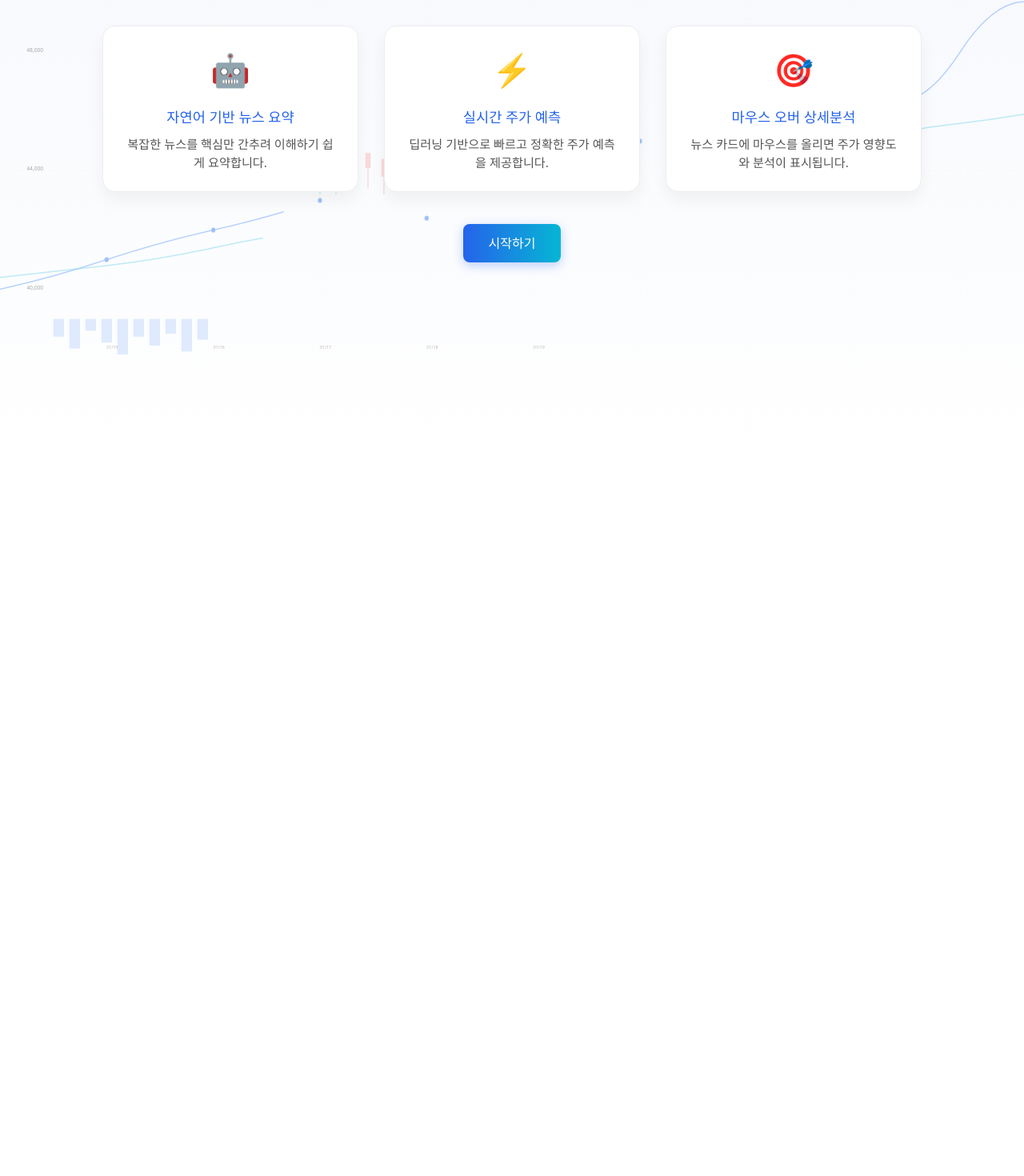
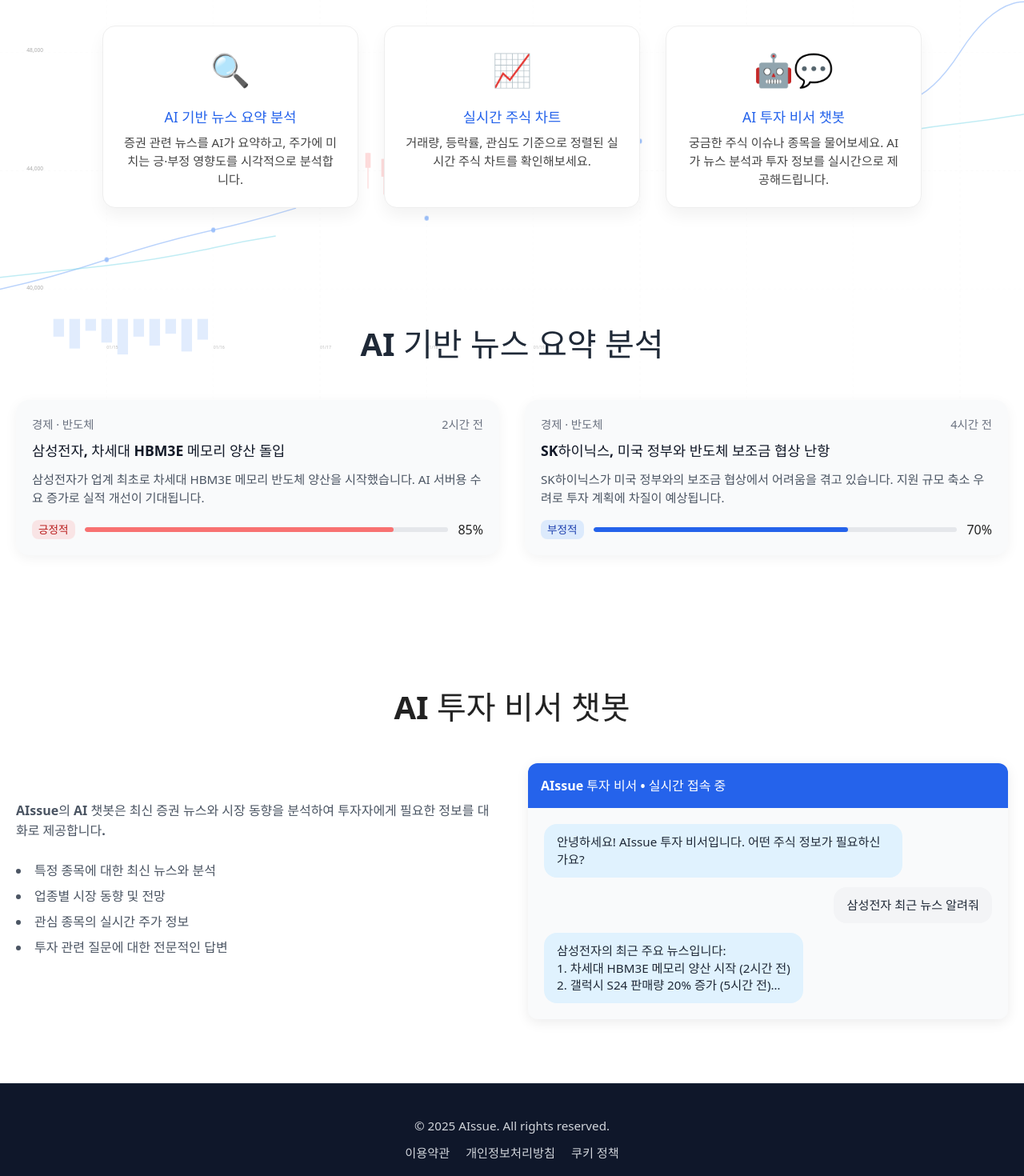
Before and after one commit to GiHyoen/AIssue, a React (Vite) app in the folder frontend/: page / in a window 1280 px wide. Shown: the part 231-1701 px from the top of the page at 80% size. Before the commit the page ends 800 px from the top, so only its background shows below. Built offline with nearby package versions, Linux system fonts and the light colour scheme.

Commit message:
인트로페이지
완성

```diff
--- /dev/null
+++ b/frontend/src/components/Footer.tsx
@@ -0,0 +1,46 @@
+// src/components/Footer.tsx
+import React from 'react';
+import styled from 'styled-components';
+
+const FooterWrapper = styled.footer`
+  width: 100%;
+  padding: 40px 20px;
+  background-color: #0f172a; // 짙은 남색
+  color: #d1d5db; // 연회색 텍스트
+  text-align: center;
+  font-size: 0.95rem;
+  line-height: 1.6;
+  border-top: 1px solid #1e293b;
+  z-index: 10;
+`;
+
+const LinkGroup = styled.div`
+  margin-top: 10px;
+  display: flex;
+  justify-content: center;
+  gap: 20px;
+
+  a {
+    color: #d1d5db;
+    text-decoration: none;
+
+    &:hover {
+      text-decoration: underline;
+    }
+  }
+`;
+
+const Footer = () => {
+  return (
+    <FooterWrapper>
+      © 2025 AIssue. All rights reserved.
+      <LinkGroup>
+        <a href="/terms">이용약관</a>
+        <a href="/privacy">개인정보처리방침</a>
+        <a href="/cookies">쿠키 정책</a>
+      </LinkGroup>
+    </FooterWrapper>
+  );
+};
+
+export default Footer;
--- a/frontend/src/pages/IntroPage.tsx
+++ b/frontend/src/pages/IntroPage.tsx
@@ -1,4 +1,7 @@
 import React from 'react';
+import Footer from '../components/Footer';
+import Header from '../components/Header';
+import { useNavigate } from 'react-router-dom';
 import {
   PageWrapper,
   HeroSection,
@@ -18,11 +21,58 @@
   PriceLabel,
   DateLabel,
   LiveIndicator,
-  StartButton
+  ContentWrapper,
+  ChatSection,
+  ChatContainer,
+  ChatIntro,
+  ChatCard,
+  ChatHeader,
+  ChatMessages,
+  ChatBubble,
+  NewsIntroSection,
+  NewsIntroHeader,
+  NewsCardGrid,
+  NewsCardIntro,
+  NewsCardBody,
+  NewsMeta,
+  NewsCardTitle,
+  NewsCardText,
+  ImpactWrapper,
+  ImpactLabel,
+  ImpactBarBg,
+  ImpactBarFg,
+  ChatSectionTitle,
 } from '../styles/IntroStyle';
-import Header from '../components/Header';
+
+const sampleNews = [
+  {
+    category: '경제 · 반도체',
+    time: '2시간 전',
+    title: '삼성전자, 차세대 HBM3E 메모리 양산 돌입',
+    summary:
+      '삼성전자가 업계 최초로 차세대 HBM3E 메모리 반도체 양산을 시작했습니다. AI 서버용 수요 증가로 실적 개선이 기대됩니다.',
+    positive: true,
+    impact: 85,
+  },
+  {
+    category: '경제 · 반도체',
+    time: '4시간 전',
+    title: 'SK하이닉스, 미국 정부와 반도체 보조금 협상 난항',
+    summary:
+      'SK하이닉스가 미국 정부와의 보조금 협상에서 어려움을 겪고 있습니다. 지원 규모 축소 우려로 투자 계획에 차질이 예상됩니다.',
+    positive: false,
+    impact: 70,
+  },
+  // …필요시 더 추가…
+];
+
 
 const IntroPage = () => {
+  const navigate = useNavigate(); // 👈 훅 사용
+
+  const handleStartClick = () => {
+    navigate('/home'); // 👈 클릭 시 /main 이동
+  };
   return (
     <PageWrapper>
       <ChartBackground>
@@ -138,35 +188,92 @@
           <ChartPoint cx="1600" cy="450" r="4" fill="#3b82f6" style={{ animationDelay: '4.5s' }} />
         </svg>
       </ChartBackground>
-
       <Header />
-
+      <ContentWrapper>
         <HeroSection>
           <Title>뉴스 속 투자 기회를, AI가 찾아드립니다</Title>
           <Subtitle>실시간 뉴스 분석과 AI 주가 예측으로 한발 앞선 투자 전략을 경험하세요</Subtitle>
-
           <FeatureGrid>
             <FeatureCard>
-            <FeatureIcon>🤖</FeatureIcon>
-            <FeatureTitle>자연어 기반 뉴스 요약</FeatureTitle>
-            <FeatureText>복잡한 뉴스를 핵심만 간추려 이해하기 쉽게 요약합니다.</FeatureText>
+              <FeatureIcon>🔍</FeatureIcon>
+              <FeatureTitle>AI 기반 뉴스 요약 분석</FeatureTitle>
+              <FeatureText>증권 관련 뉴스를 AI가 요약하고, 주가에 미치는 긍·부정 영향도를 시각적으로 분석합니다.</FeatureText>
             </FeatureCard>
-
             <FeatureCard>
-            <FeatureIcon>⚡</FeatureIcon>
-            <FeatureTitle>실시간 주가 예측</FeatureTitle>
-            <FeatureText>딥러닝 기반으로 빠르고 정확한 주가 예측을 제공합니다.</FeatureText>
+              <FeatureIcon>📈</FeatureIcon>
+              <FeatureTitle>실시간 주식 차트</FeatureTitle>
+              <FeatureText>거래량, 등락률, 관심도 기준으로 정렬된 실시간 주식 차트를 확인해보세요.</FeatureText>
             </FeatureCard>
-
             <FeatureCard>
-            <FeatureIcon>🎯</FeatureIcon>
-            <FeatureTitle>마우스 오버 상세분석</FeatureTitle>
-            <FeatureText>뉴스 카드에 마우스를 올리면 주가 영향도와 분석이 표시됩니다.</FeatureText>
+              <FeatureIcon>🤖💬</FeatureIcon>
+              <FeatureTitle>AI 투자 비서 챗봇</FeatureTitle>
+              <FeatureText>궁금한 주식 이슈나 종목을 물어보세요. AI가 뉴스 분석과 투자 정보를 실시간으로 제공해드립니다.</FeatureText>
             </FeatureCard>
           </FeatureGrid>
+        </HeroSection>
+      </ContentWrapper>
+      {/* ↓ 여기서 “주요 뉴스 분석” 섹션을 삽입 */}
+        <NewsIntroSection>
+          <NewsIntroHeader>AI 기반 뉴스 요약 분석</NewsIntroHeader>
+          <NewsCardGrid>
+            {sampleNews.map((n, idx) => (
+              <NewsCardIntro key={idx}>
+                <NewsCardBody>
+                  <NewsMeta>
+                    <span>{n.category}</span>
+                    <span>{n.time}</span>
+                  </NewsMeta>
+                  <NewsCardTitle>{n.title}</NewsCardTitle>
+                  <NewsCardText>{n.summary}</NewsCardText>
+                  <ImpactWrapper>
+                    <ImpactLabel positive={n.positive}>
+                      {n.positive ? '긍정적' : '부정적'}
+                    </ImpactLabel>
+                    <ImpactBarBg>
+                      <ImpactBarFg percent={n.impact} positive={n.positive} />
+                      <ImpactBarFg percent={n.impact} positive={n.positive} />
+                    </ImpactBarBg>
+                    <span>{n.impact}%</span>
+                  </ImpactWrapper>
+                </NewsCardBody>
+              </NewsCardIntro>
+            ))}
+          </NewsCardGrid>
+        </NewsIntroSection>
+      <ChatSection>
+        <ChatSectionTitle>AI 투자 비서 챗봇</ChatSectionTitle>
+          <ChatContainer>
+            {/* 왼쪽 텍스트 */}
+            <ChatIntro>
+              <p>AIssue의 AI 챗봇은 최신 증권 뉴스와 시장 동향을 분석하여 투자자에게 필요한 정보를 대화로 제공합니다.</p>
+              <ul>
+                <li>특정 종목에 대한 최신 뉴스와 분석</li>
+                <li>업종별 시장 동향 및 전망</li>
+                <li>관심 종목의 실시간 주가 정보</li>
+                <li>투자 관련 질문에 대한 전문적인 답변</li>
+              </ul>
+            </ChatIntro>
 
-        <StartButton>시작하기</StartButton>
-      </HeroSection>
+            {/* 오른쪽 챗 화면 */}
+            <ChatCard>
+              <ChatHeader>AIssue 투자 비서 • 실시간 접속 중</ChatHeader>
+              <ChatMessages>
+                <ChatBubble sender="ai">
+                  안녕하세요! AIssue 투자 비서입니다. 어떤 주식 정보가 필요하신가요?
+                </ChatBubble>
+                <ChatBubble sender="user">
+                  삼성전자 최근 뉴스 알려줘
+                </ChatBubble>
+                <ChatBubble sender="ai">
+                  삼성전자의 최근 주요 뉴스입니다:<br/>
+                  1. 차세대 HBM3E 메모리 양산 시작 (2시간 전)<br/>
+                  2. 갤럭시 S24 판매량 20% 증가 (5시간 전)…
+                </ChatBubble>
+              </ChatMessages>
+            </ChatCard>
+          </ChatContainer>
+        </ChatSection>
+      <Footer />
     </PageWrapper>
   );
 };
--- a/frontend/src/styles/IntroStyle.ts
+++ b/frontend/src/styles/IntroStyle.ts
@@ -3,10 +3,12 @@
 export const PageWrapper = styled.div`
   width: 100vw;
   min-height: 100vh;
-  background: linear-gradient(to bottom, #f4f7fc, #ffffff);
+
   color: #222;
-  overflow-x: hidden; // 수평 스크롤 방지
+  overflow-x: hidden;
   position: relative;
+  display: flex;
+  flex-direction: column;
 `;
 
 export const HeroSection = styled.section`
@@ -64,12 +66,13 @@
 export const FeatureTitle = styled.h3`
   font-size: 1.1rem;
   color: #2563eb;
-  margin-bottom: 10px;
+  margin-bottom: 8px;
 `;
 
 export const FeatureText = styled.p`
   font-size: 0.95rem;
-  color: #555;
+  color: #444;
+  line-height: 1.5;
 `;
 
 const dash = keyframes`
@@ -105,14 +108,14 @@
 `;
 
 export const ChartBackground = styled.div`
-  position: absolute;
-  top: 0;
-  left: 0;
+  position: fixed;
+  inset: 0;
   width: 100%;
   height: 100%;
   overflow: hidden;
-  z-index: 0;
+  z-index: -1;
   opacity: 0.5;
+  pointer-events: none;
 `;
 
 export const ChartLine = styled.path`
@@ -176,3 +179,220 @@
     box-shadow: 0 6px 20px rgba(37, 99, 235, 0.4);
   }
 `;
+
+export const MainContentWrapper = styled.main`
+  flex: 1;  // 남은 공간 채움 → Footer가 밀려 내려감
+  position: relative;
+  z-index: 1;
+`;
+
+export const ContentWrapper = styled.div`
+  flex: 1;
+  display: flex;
+  flex-direction: column;
+`;
+
+// …기존 import, keyframes, 다른 styled 컴포넌트들 위에…
+
+// 챗봇 섹션 전체 래퍼
+
+
+export const ChatSection = styled.section`
+  position: relative;
+  z-index: 10;
+  background: rgba(255, 255, 255, 0);
+  padding: 80px 20px;
+`;
+
+export const ChatSectionTitle = styled.h2`
+  font-size: 2.5rem;
+  font-weight: bold;
+  color: #222;
+  margin-bottom: 40px;
+  text-align: center;
+`;
+
+
+// 좌/우 컨테이너 그리드
+export const ChatContainer = styled.div`
+  max-width: 1280px;
+  margin: 0 auto;
+  display: grid;
+  grid-template-columns: repeat(auto-fit, minmax(300px, 1fr));
+  gap: 40px;
+  align-items: center;
+`;
+
+// 왼쪽 텍스트 영역
+export const ChatIntro = styled.div`
+  h2 {
+    font-size: 2.5rem;
+    font-weight: 700;
+    text-align: center;
+    margin-bottom: 40px;
+    color: #1f2937;
+  }
+  p {
+    font-size: 1rem;
+    color: #4b5563;
+    line-height: 1.6;
+    margin-bottom: 24px;
+    font-weight: 700;
+  }
+  ul {
+    list-style: disc inside;
+    color: #4b5563;
+    margin-bottom: 32px;
+    li {
+      margin-bottom: 8px;
+    }
+  }
+`;
+
+// 오른쪽 챗 카드
+export const ChatCard = styled.div`
+  background: #f9fafb;
+  border-radius: 12px;
+  box-shadow: 0 4px 16px rgba(0,0,0,0.08);
+  overflow: hidden;
+`;
+
+// 챗 헤더
+export const ChatHeader = styled.div`
+  background: #2563eb;
+  color: #fff;
+  padding: 16px;
+  font-weight: 600;
+`;
+
+// 메시지 리스트
+export const ChatMessages = styled.div`
+  padding: 20px;
+  display: flex;
+  flex-direction: column;
+  gap: 12px;
+  max-height: 320px;
+  overflow-y: auto;
+`;
+
+// 각 메시지 버블
+export const ChatBubble = styled.div<{ sender: 'ai' | 'user' }>`
+  max-width: 80%;
+  padding: 12px 16px;
+  border-radius: 16px;
+  background: ${({ sender }) => sender === 'ai' ? '#e0f2fe' : '#f3f4f6'};
+  color: #1f2937;
+  align-self: ${({ sender }) => sender === 'ai' ? 'flex-start' : 'flex-end'};
+  font-size: 0.95rem;
+  line-height: 1.4;
+`;
+
+// …기존 import, keyframes 등…
+
+// 뉴스 분석 섹션 전체 래퍼
+export const NewsIntroSection = styled.section`
+  background: rgba(255, 255, 255, 0);
+  padding: 80px 20px;
+  position: relative;
+  z-index: 10;
+`;
+
+// 섹션 헤더
+export const NewsIntroHeader = styled.h2`
+  font-size: 2.5rem;
+  font-weight: 700;
+  text-align: center;
+  margin-bottom: 40px;
+  color: #1f2937;
+`;
+
+// 카드 그리드
+export const NewsCardGrid = styled.div`
+  display: grid;
+  grid-template-columns: repeat(auto-fit, minmax(280px, 1fr));
+  gap: 32px;
+  max-width: 1280px;
+  margin: 0 auto;
+`;
+
+// 개별 카드
+export const NewsCardIntro = styled.div`
+  background: #f9fafb;
+  border-radius: 16px;
+  overflow: hidden;
+  box-shadow: 0 4px 16px rgba(0,0,0,0.05);
+  display: flex;
+  flex-direction: column;
+`;
+
+// 카드 본문
+export const NewsCardBody = styled.div`
+  padding: 20px;
+  flex: 1;
+  display: flex;
+  flex-direction: column;
+`;
+
+// 카테고리 / 시간
+export const NewsMeta = styled.div`
+  font-size: 0.9rem;
+  color: #6b7280;
+  display: flex;
+  justify-content: space-between;
+  margin-bottom: 8px;
+`;
+
+// 제목
+export const NewsCardTitle = styled.h3`
+  font-size: 1.1rem;
+  font-weight: 600;
+  color: #111827;
+  margin-bottom: 12px;
+`;
+
+// 요약
+export const NewsCardText = styled.p`
+  font-size: 0.95rem;
+  color: #4b5563;
+  flex: 1;
+  margin-bottom: 16px;
+`;
+
+// 영향도 표시줄 래퍼
+export const ImpactWrapper = styled.div`
+  display: flex;
+  align-items: center;
+  gap: 12px;
+`;
+
+// 긍정/부정 라벨
+export const ImpactLabel = styled.span<{ positive: boolean }>`
+  font-size: 0.85rem;
+  font-weight: 500;
+  color: ${({ positive }) => (positive ? '#b91c1c' : '#1e40af')};
+  background: ${({ positive }) => (positive ? 'rgba(249, 207, 207, 0.5)' : 'rgba(191, 219, 254, 0.5)')};
+  padding: 2px 8px;
+  border-radius: 8px;
+`;
+
+// 진행바 껍데기
+export const ImpactBarBg = styled.div`
+  flex: 1;
+  height: 6px;
+  background: #e5e7eb;
+  border-radius: 3px;
+  overflow: hidden;
+`;
+
+// 진행바 전경
+export const ImpactBarFg = styled.div<{
+  percent: number;
+  positive: boolean;
+}>`
+  width: ${props => props.percent}%;
+  height: 6px;
+  border-radius: 3px;
+  background-color: ${props =>
+    props.positive ? '#F87171' /* 긍정 빨강 */ : '#2563EB' /* 부정 파랑 */};
+  transition: width 0.5s ease;
+`;
```
Lines whose indentation alone changed are shown as unchanged.
